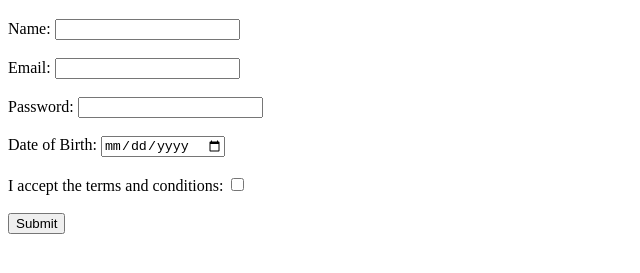
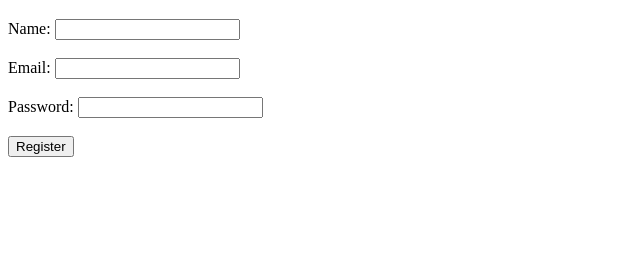
Before and after one commit to nikhilkalburgi45/wd201, a website: page http-server/registration.html in a window 1280 px wide. Shown: the part 61-334 px from the top of the page, without its empty margins (0-640 px from the left). Drawn offline with Linux system fonts and the light colour scheme.

Commit message:
first commit

```diff
--- a/http-server/registration.html
+++ b/http-server/registration.html
@@ -1,14 +1,14 @@
+<!-- registration.html -->
 <!DOCTYPE html>
 <html lang="en">
 <head>
     <meta charset="UTF-8">
     <meta name="viewport" content="width=device-width, initial-scale=1.0">
-    <title>Registration Form</title>
+    <title>Registration Page</title>
 </head>
 <body>
     <h1>Registration Form</h1>
-
-    <form id="registration-form">
+    <form action="/submit-registration" method="post">
         <label for="name">Name:</label>
         <input type="text" id="name" name="name" required><br><br>
 
@@ -18,13 +18,7 @@
         <label for="password">Password:</label>
         <input type="password" id="password" name="password" required><br><br>
 
-        <label for="dob">Date of Birth:</label>
-        <input type="date" id="dob" name="dob" required><br><br>
-
-        <label for="terms">I accept the terms and conditions:</label>
-        <input type="checkbox" id="terms" name="terms"><br><br>
-
-        <button type="submit">Submit</button>
+        <button type="submit">Register</button>
     </form>
 </body>
 </html>
```
Also changed, not shown: http-server/home.html (+3 -2 lines), http-server/index.js (+9 -10 lines), http-server/project.html (+3 -2 lines).
